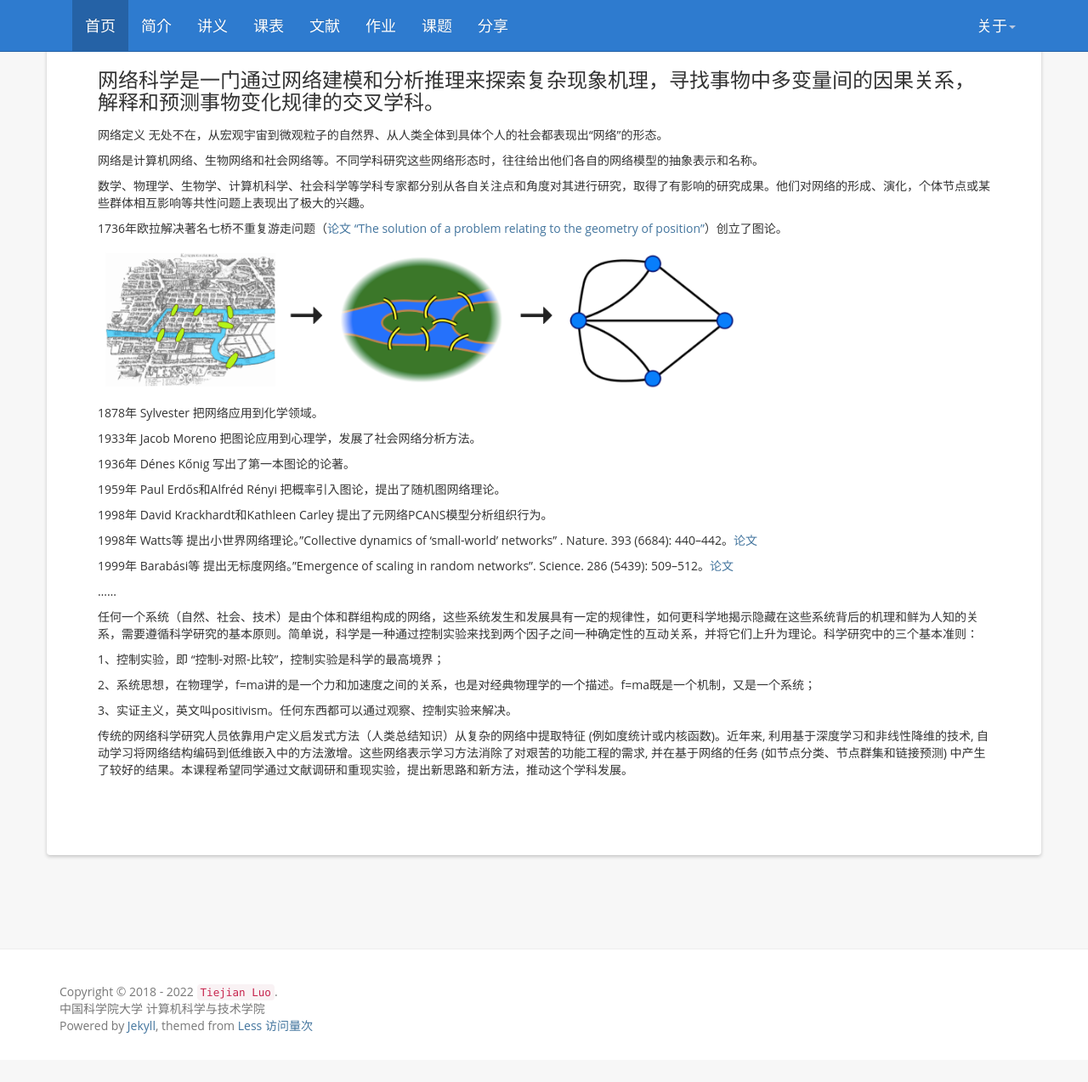
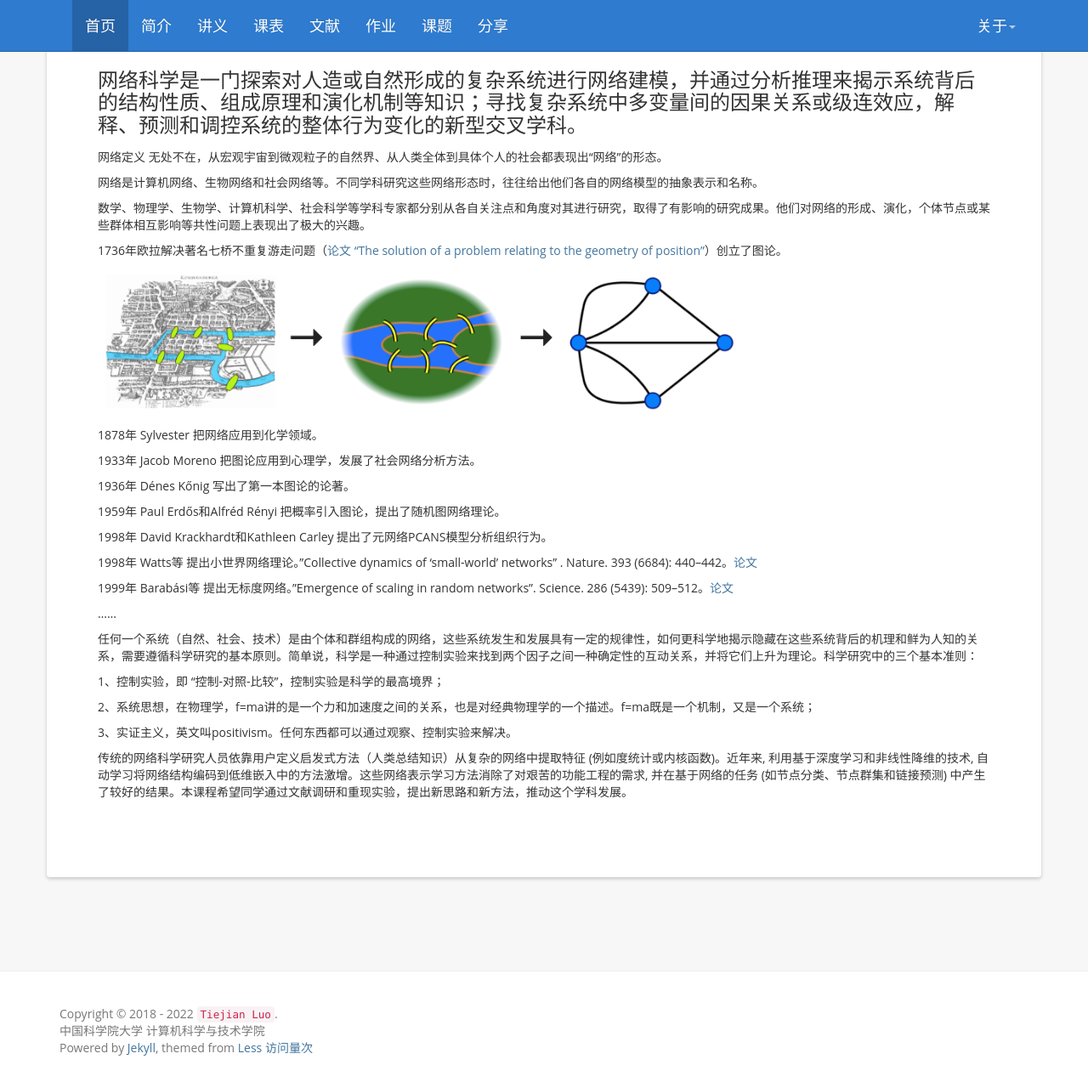
Before and after one commit to tjluo-ucas/ns, a Jekyll site: the page built from index.md, in a window 1280 px wide and 1273 px high. Shown: the whole window at 85% size. Built offline with Jekyll 4.4.1, drawn with Linux system fonts in a browser that asks for light colours; nearby versions of some CDN libraries; comment, search, counter and statistics services are not loaded.

Commit message:
Update index.md
change network science mission

```diff
--- a/index.md
+++ b/index.md
@@ -3,8 +3,8 @@ layout: post1
 title:  "Intro"
 ---
 
-网络科学是一门通过网络建模和分析推理来探索复杂现象机理，寻找事物中多变量间的因果关系，解释和预测事物变化规律的交叉学科。
-----
+网络科学是一门探索对人造或自然形成的复杂系统进行网络建模，并通过分析推理来揭示系统背后的结构性质、组成原理和演化机制等知识；寻找复杂系统中多变量间的因果关系或级连效应，解释、预测和调控系统的整体行为变化的新型交叉学科。
+---
 
 网络定义  无处不在，从宏观宇宙到微观粒子的自然界、从人类全体到具体个人的社会都表现出“网络”的形态。
 
```
